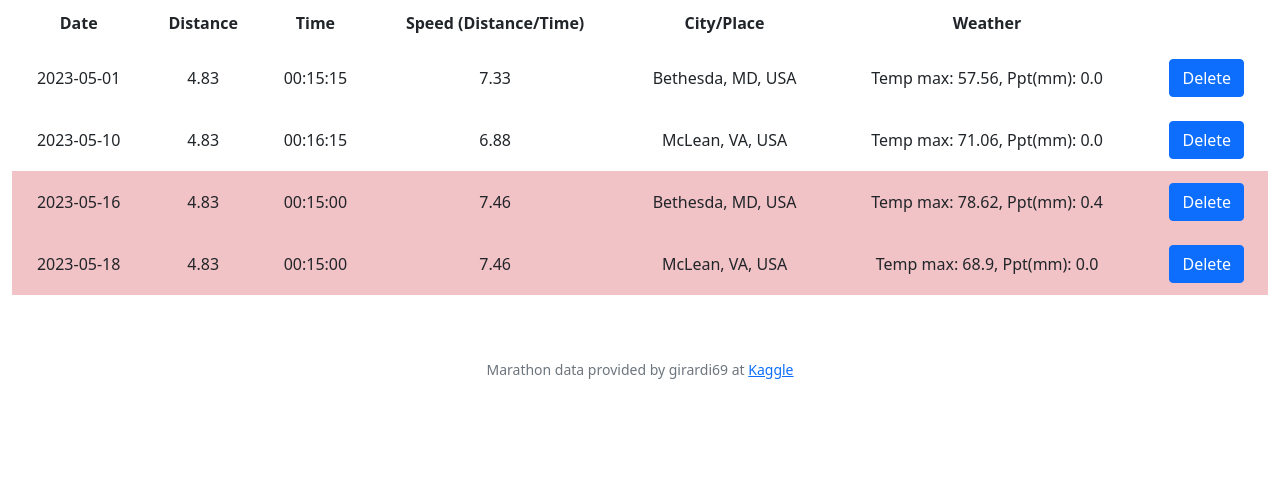
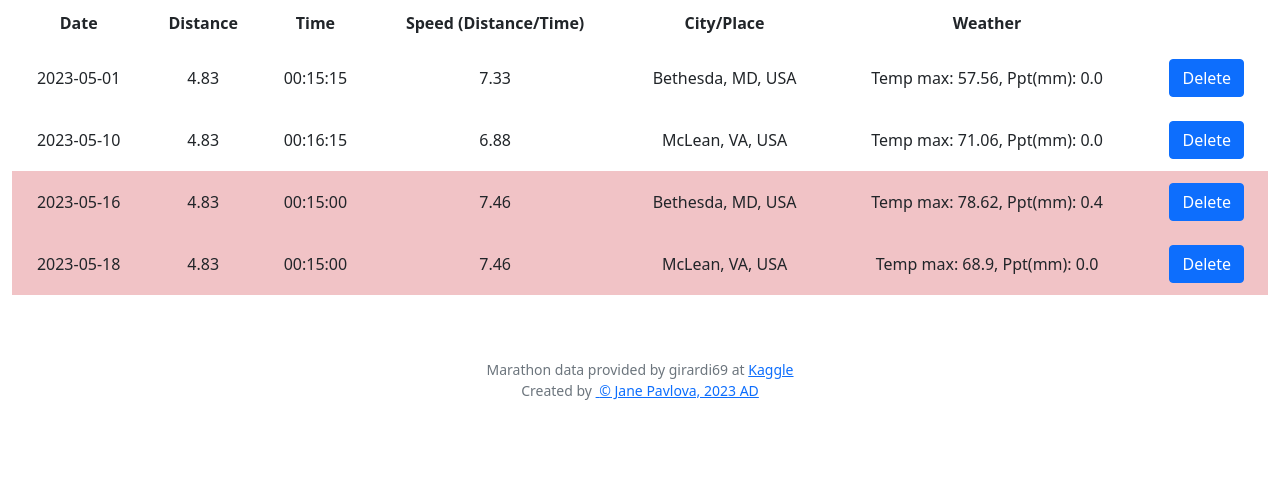
Before and after one commit to pavlovajane/cs50-final-project, a Flask app: page / in a window 1280 px wide. Shown: the part 181-672 px from the top of the page. Run offline with Flask 2, Linux system fonts and the light colour scheme; a user stored in the database is signed in; data comes from the database, SQL or seed files in the repository; some libraries are stand-ins or nearby versions.

Commit message:
Minor fix to the footer

```diff
--- a/templates/layout.html
+++ b/templates/layout.html
@@ -106,6 +106,10 @@
         <footer class="mb-5 small text-center text-muted">
             Marathon data provided by girardi69 at <a
                 href="https://www.kaggle.com/datasets/girardi69/marathon-time-predictions" target="_blank" rel="noopener noreferrer">Kaggle</a>
+                <div>
+                    Created by <a
+                    href="https://github.com/pavlovajane" target="_blank" rel="noopener noreferrer">&nbsp;<span>&copy;</span>&nbsp;Jane Pavlova, 2023 AD</a>
+                </div>
         </footer>
     <script async defer
         src="https://maps.googleapis.com/maps/api/js?key=AIzaSyArkA-xlL26ZPHbBGpQdRz_7IOAosKJIWo&libraries=places&callback=intializePlaces">
```
